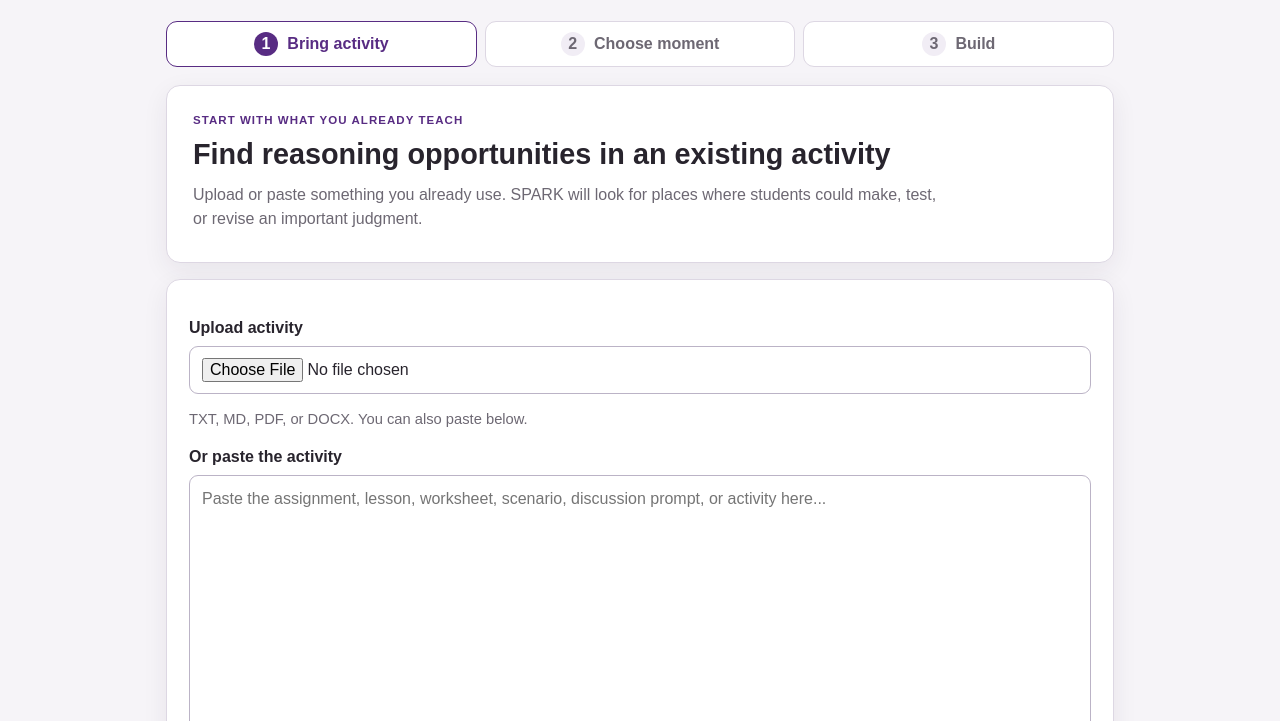
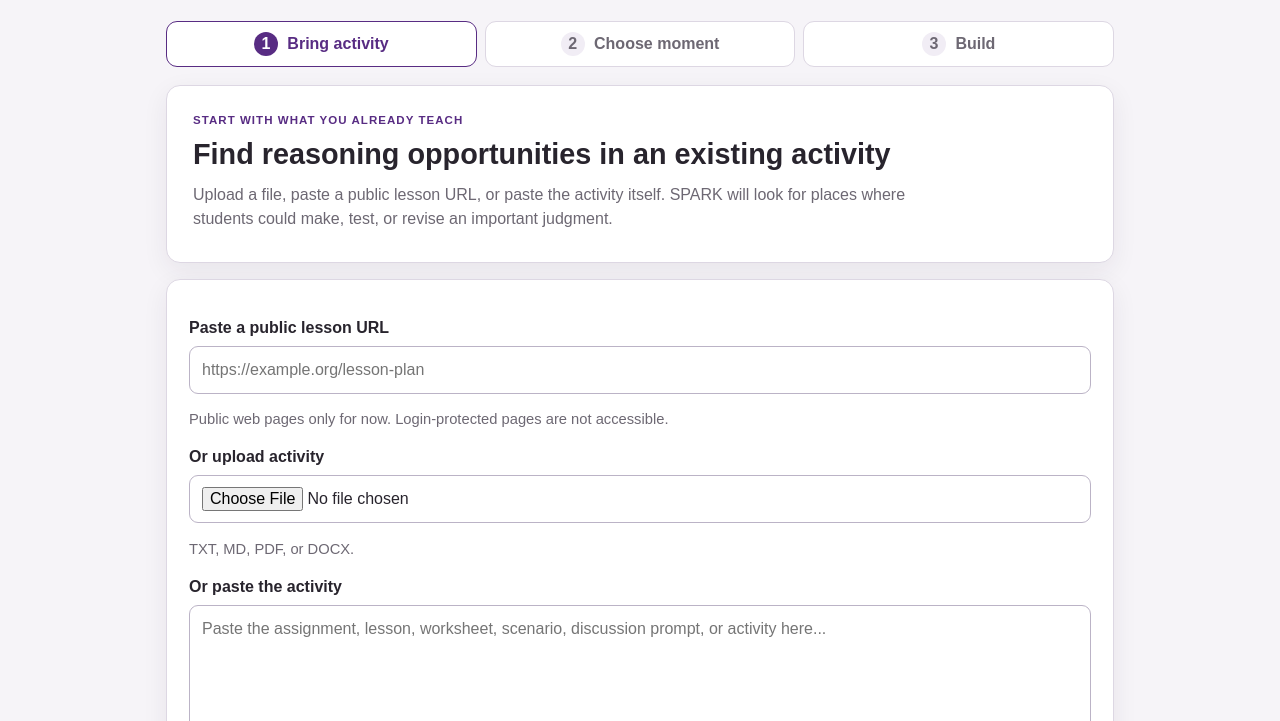
Before and after one commit to paruchuri9-sys/SPARK-Workshop1, a plain HTML site: page mvp.html in a window 1280 px wide. Shown: the part 79-800 px from the top of the page. Drawn offline with nearby package versions, Linux system fonts and the light colour scheme.

Commit message:
Add public lesson URL input to MVP

```diff
--- a/mvp.html
+++ b/mvp.html
@@ -30,13 +30,17 @@
     <div class="card hero">
       <div class="eyebrow purple">Start with what you already teach</div>
       <h2>Find reasoning opportunities in an existing activity</h2>
-      <p>Upload or paste something you already use. SPARK will look for places where students could make, test, or revise an important judgment.</p>
+      <p>Upload a file, paste a public lesson URL, or paste the activity itself. SPARK will look for places where students could make, test, or revise an important judgment.</p>
     </div>
 
     <div class="card">
-      <label for="activityFile">Upload activity</label>
+      <label for="activityUrl">Paste a public lesson URL</label>
+      <input id="activityUrl" type="url" placeholder="https://example.org/lesson-plan" />
+      <p class="muted">Public web pages only for now. Login-protected pages are not accessible.</p>
+
+      <label for="activityFile">Or upload activity</label>
       <input id="activityFile" type="file" accept=".txt,.md,.pdf,.docx,text/plain,application/pdf,application/vnd.openxmlformats-officedocument.wordprocessingml.document" />
-      <p id="fileStatus" class="muted">TXT, MD, PDF, or DOCX. You can also paste below.</p>
+      <p id="fileStatus" class="muted">TXT, MD, PDF, or DOCX.</p>
 
       <label for="activityText">Or paste the activity</label>
       <textarea id="activityText" rows="12" placeholder="Paste the assignment, lesson, worksheet, scenario, discussion prompt, or activity here..."></textarea>
```
